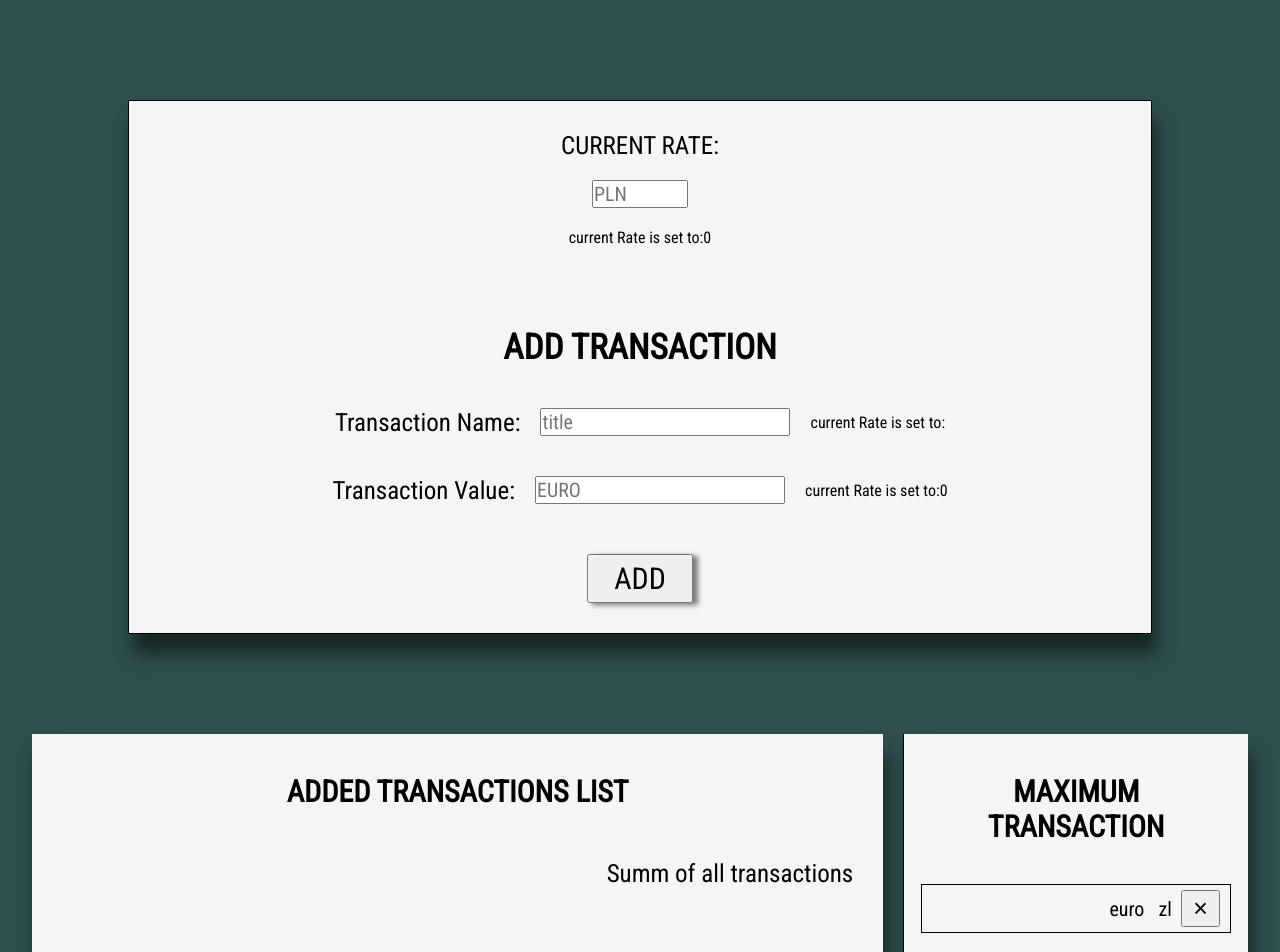
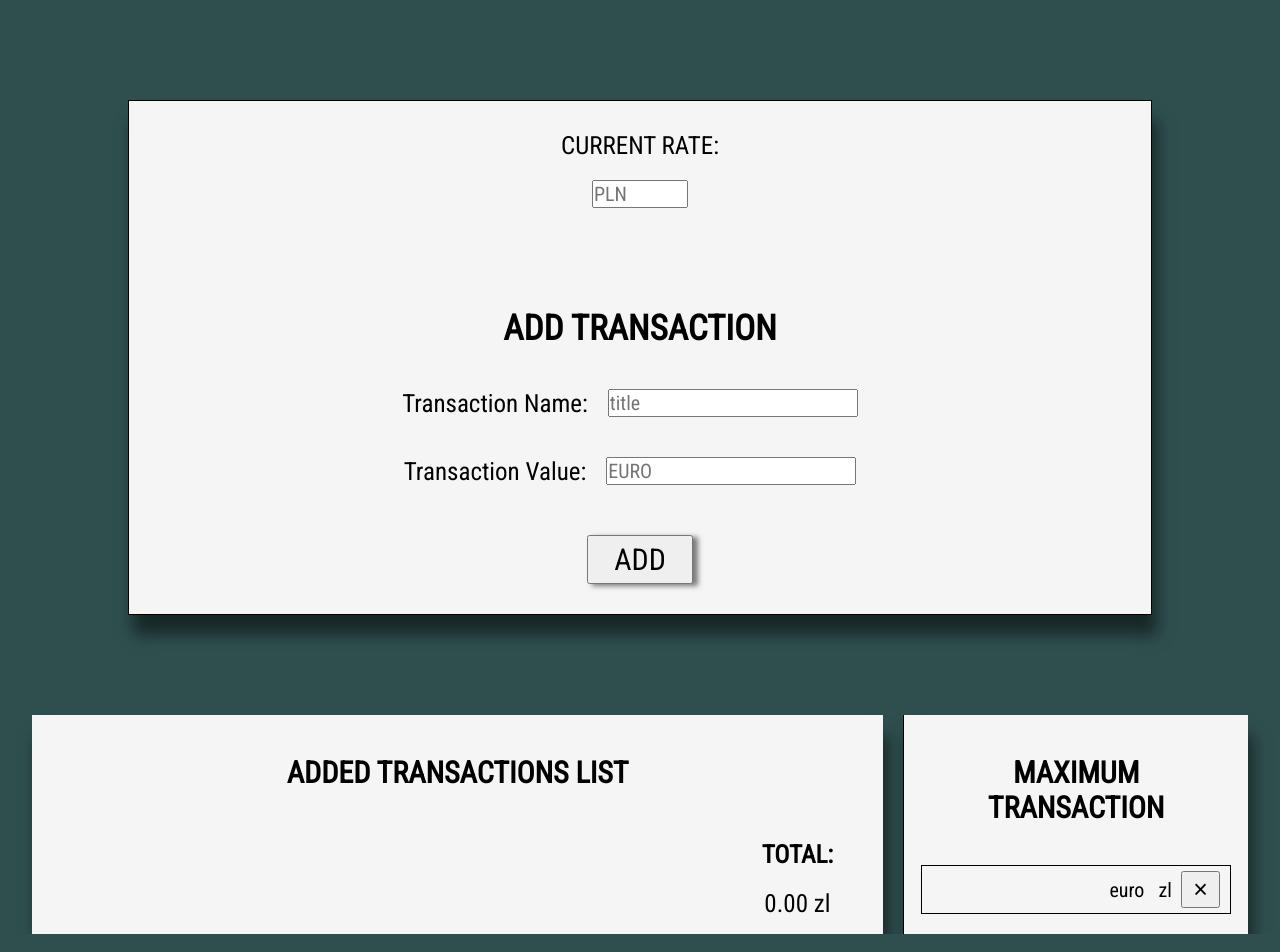
Before and after one commit to XeniaChe/transactions-currency, a React (Create React App) app: page / in a window 1280 px wide. Built offline with nearby package versions, Linux system fonts and the light colour scheme.

Commit message:
TotalSum calculation added

```diff
--- a/src/Components/Context/State-context.js
+++ b/src/Components/Context/State-context.js
@@ -5,6 +5,7 @@ const authContext = React.createContext({
     transactionName: '',
     transactionValue: 0,
     transactions: [],
+    total: 0,
     deleteItem: () => {
     }
 })
--- a/src/Components/Input/CurrentRate/InputCurrent.js
+++ b/src/Components/Input/CurrentRate/InputCurrent.js
@@ -6,7 +6,6 @@ const InputCurrent =(props) => {
         <div className={classes.InputBox__current}>
             <label htmlFor='currentRate'>Current Rate:</label>
             <input id='currentRate' placeholder='PLN' onChange={event => props.input(event)} ref={props.ref}></input>
-            <p>current Rate is set to:{props.checking} </p>
         </div>
     )
 };
--- a/src/Components/Input/UserValue/InputUserValue.js
+++ b/src/Components/Input/UserValue/InputUserValue.js
@@ -7,7 +7,6 @@ const InputUserValue =(props) => {
         <div className={classes.single_value}>
             <label htmlFor={props.id} >{props.label}</label>
             <input id={props.id} placeholder={props.placeholder} onChange={event => props.input(event)}></input>
-            <p>current Rate is set to:{props.checking} </p>
         </div>
     )
 };
--- /dev/null
+++ b/src/Components/UI/TransactionsListView/Sum/TransactionSum.js
@@ -0,0 +1,15 @@
+import React, {useContext} from 'react';
+import classes from './TransactionSum.module.scss';
+import StateContext from '../../../Context/State-context';
+
+const TransactionSum = (props) => {
+    const stateContext = useContext(StateContext)
+    return(
+        <div className={classes.Summ}>
+            <h3>Total:</h3>
+            <p> {stateContext.total ? `${stateContext.total} zl ` : `0.00 zl ` }  </p>
+        </div>
+    )
+};
+
+export default TransactionSum;
--- /dev/null
+++ b/src/Components/UI/TransactionsListView/Sum/TransactionSum.module.scss
@@ -0,0 +1,13 @@
+.Summ{
+    align-self: flex-end;
+    margin: 1rem 3rem 1rem 3rem;
+    font-size: 2.5rem;
+    font-family: var( --font-family_2);
+
+    h3{
+        font-size: 2.5rem;
+        margin: 2rem;
+        text-transform: uppercase;
+        text-align: center;
+    }
+}
--- a/src/Components/UI/TransactionsListView/TransactionsListView.js
+++ b/src/Components/UI/TransactionsListView/TransactionsListView.js
@@ -1,13 +1,14 @@
 import React from 'react';
 import classes from './TransactionsListView.module.scss';
 import TransactionsList from '../../SummaryCalculation/TransactionsList/TransactionsList';
+import TransactionSum from './Sum/TransactionSum';
 
 const TransactionsListView = (props) => {
     return(
         <div className={classes.List__box}>
             <h3>Added transactions list</h3>
             <TransactionsList />
-            <div className={classes.Summ}>Summ of all transactions</div>
+            <TransactionSum />
         </div>
     )
 };
--- a/src/Components/UI/TransactionsListView/TransactionsListView.module.scss
+++ b/src/Components/UI/TransactionsListView/TransactionsListView.module.scss
@@ -16,11 +16,4 @@
         margin-top: 4rem;
     }
 
-    .Summ{
-        align-self: flex-end;
-        margin: 3rem;
-        font-size: 2.5rem;
-    }
-
-
 }
--- a/src/Container/TransactionBuild.js
+++ b/src/Container/TransactionBuild.js
@@ -13,12 +13,13 @@ class TransactionInput extends  Component {
         currentRate: 0,
         transactionName: '',
         transactionValue: 0,
-        transactions: []
+        transactions: [],
+        total: 0,
     }
 
     inputCurrentHandler = (e) => {
         const valueCurrent = e.target.value;
-        const valueCurFix= parseFloat(valueCurrent).toFixed(2);
+        const valueCurFix= parseFloat(parseFloat(valueCurrent).toFixed(2));
         this.setState({currentRate: valueCurFix });
     }
 
@@ -29,14 +30,24 @@ class TransactionInput extends  Component {
 
     inputValueHandler = (e) => {
         const value = e.target.value;
-        const  valueFix= parseFloat(value).toFixed(2)
+        const  valueFix= parseFloat(parseFloat(value).toFixed(2)) ;
         this.setState({transactionValue: valueFix})
     }
 
+    totalSumCalculation = (trans) => {
+        let totalSum = 0;
+        for (const key of trans ){
+                totalSum = totalSum + key.valuePln;
+            }
+
+        this.setState({total: totalSum});
+    }
     addTransactionHandler = () => {
 
         //creat transaction object
-        const CurrencyCalc = parseFloat(this.state.currentRate * this.state.transactionValue).toFixed(2);
+        const rateFix = this.state.currentRate;
+        const valueFix = this.state.transactionValue;
+        const CurrencyCalc = rateFix *valueFix;
         const transaction = {
             id: '',
             name: this.state.transactionName,
@@ -53,15 +64,18 @@ class TransactionInput extends  Component {
 
         //clear the input
         let userInputName = document.getElementById('userInputName');
-        userInputName.value =  ' ';
+        userInputName.value =  null;
         let userInputValue = document.getElementById('userInpuValue');
-        userInputValue.value =  ' ';
+        userInputValue.value =  null;
 
+        //calculating transactions total sum
+        this.totalSumCalculation(newTransactions);
     }
 
     deleteTransactionItemHandler = () => {
 
     }
+
     render() {
         return(
             <Fragment>
@@ -85,6 +99,7 @@ class TransactionInput extends  Component {
                                             transactionName: this.state.transactionName,
                                             transactionValue: this.state.transactionValue,
                                             transactions: this.state.transactions,
+                                            total: this.state.total,
                                             deleteItem: this.deleteTransactionItemHandler,
                                             }}>
                     <TransactionSummary />
```
